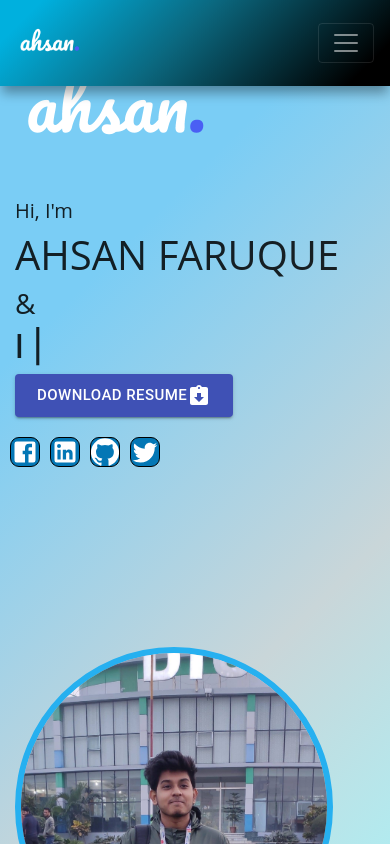
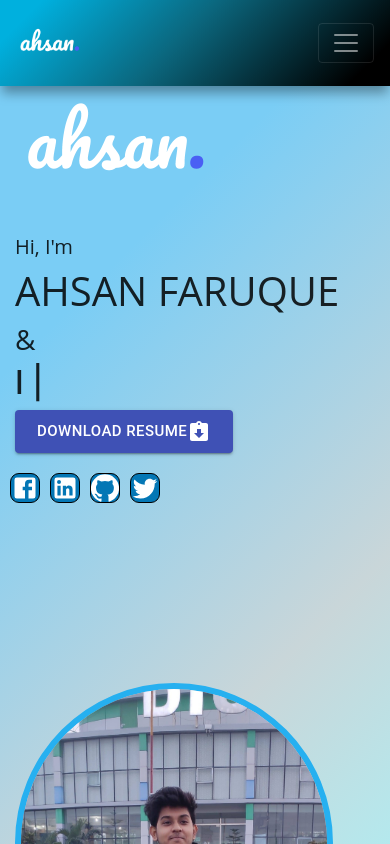
Before and after one commit to asrafulsharker/protfollio-ahn, a React (Create React App) app: page / in a window 390 px wide. Shown: the top 844 px of the page. Built offline with nearby package versions, Linux system fonts and the light colour scheme; the HTML template or start-up script is replaced by a standard one; what google-maps-react would draw is missing.

Commit message:
add css2

```diff
--- a/src/App.css
+++ b/src/App.css
@@ -242,10 +242,16 @@ transition: 1s;
   .img_cover{
     height: 320px!important;
     margin: auto auto;
-    padding-top: -10px;
+
   }
   .cover-logo{
     width:200px;
+  }
+  .cover-logo{
+    padding-top:10%;
+  }
+  .image_cover{
+   padding-top: -10% !important;
   }
 }
 
```
